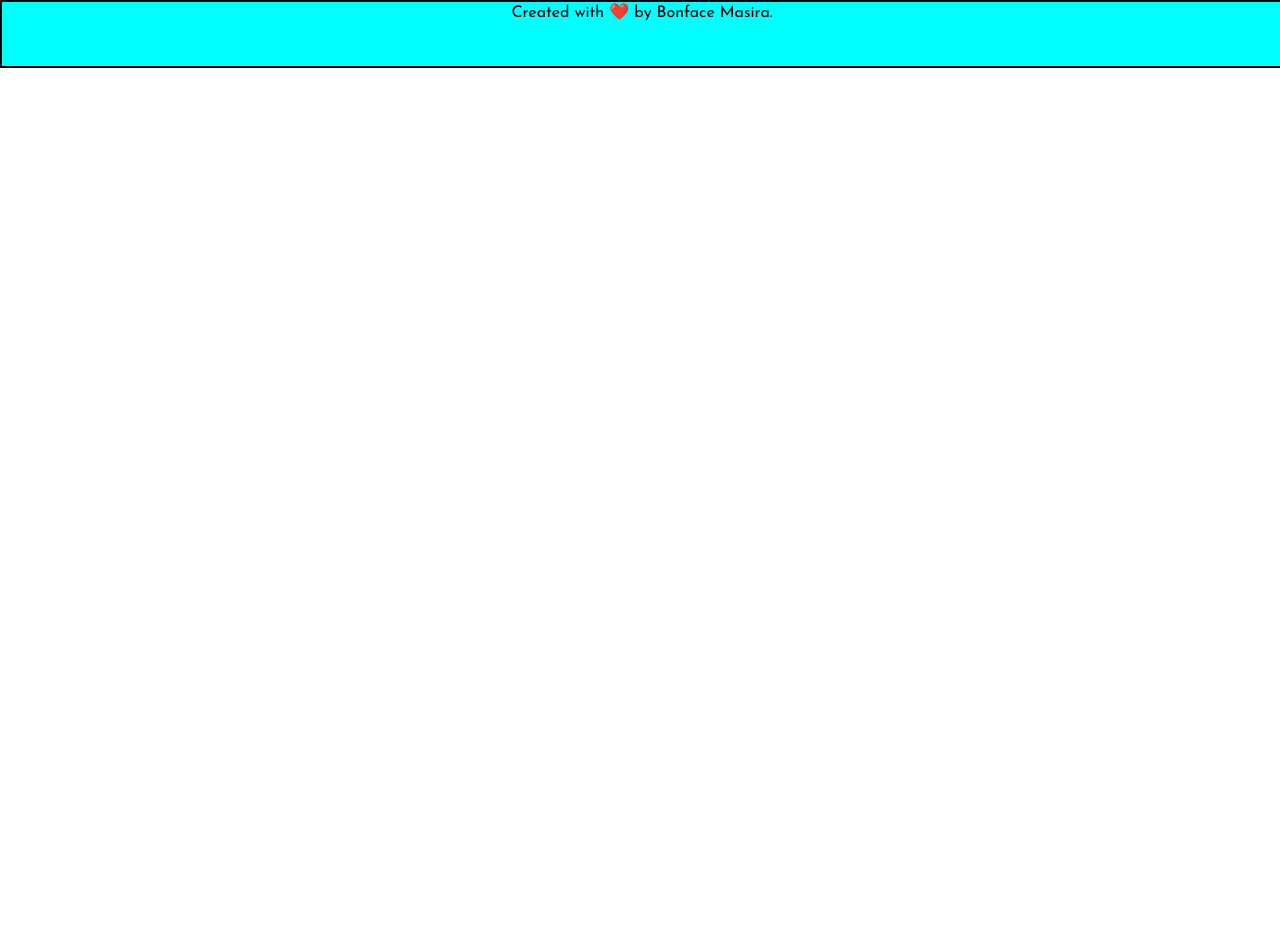
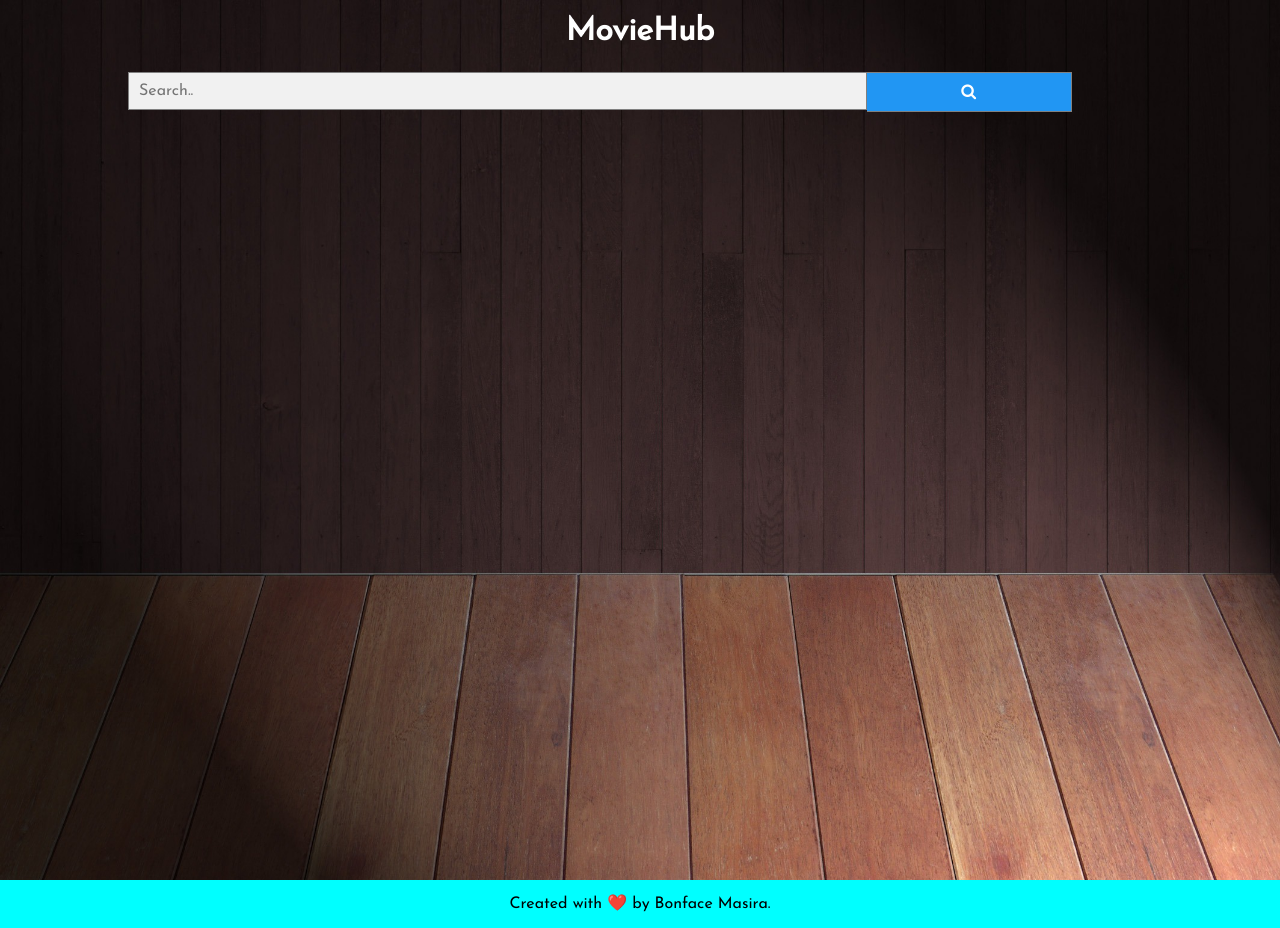
Before and after one commit to bonfacemasira/MovieHub, a plain HTML site: page index.html in a window 1280 px wide. Before the commit the page ends 800 px from the top, so only its background shows below. Drawn offline with Linux system fonts and the light colour scheme.

Commit message:
finalize on html structure and image

```diff
--- a/assets/css/style.css
+++ b/assets/css/style.css
@@ -4,12 +4,69 @@
     font-family: 'Josefin Sans', sans-serif;
 }
 
+/* Container - Main Section */
+body{
+    background-image: url('../images/stage-233084.jpg');
+    background-color: red;
+    background-size: cover;
+    width: 100%;
+    height: 100%;
+}
+
+div#container{
+    width: 80%;
+    min-height: 80%;
+    margin: auto;
+}
+
+div#container> #title >#content > a{
+    text-align: center;
+    text-decoration: none;
+    cursor: pointer;
+    line-height: 4rem;
+    color: white;
+}
+
+#container > #main {
+    width: 100%;
+    height: 100vh;
+}
+
+form.search{
+    margin-top: 0.5rem;
+}
+
+form.search > input[type=text] {
+    padding: 10px;
+    font-size: 1rem;
+    border: 1px solid grey;
+    float: left;
+    width: 70%;
+    background: #f1f1f1;
+  }
+
+  form.search > button {
+    float: left;
+    width: 20%;
+    padding: 10px;
+    background: #2196F3;
+    color: white;
+    font-size: 1rem;
+    border: 1px solid grey;
+    border-left: none;
+    cursor: pointer;
+  }
+
+
+
 /* Footer Section */
 div#footer{
+    margin-top: 0.5rem;
     background-color: aqua;
-    height: 4rem;
+    line-height: 3rem;
     width: 100%;
-    border: 2px solid black;
+    /* bottom: 0%; */
+    position: absolute;
 }
 
 div#footer > div#footerHolder {
--- a/index.html
+++ b/index.html
@@ -7,14 +7,33 @@
     <title>MovieHub</title>
     <link rel="stylesheet" href="./assets/css/style.css">
     <link href="https://fonts.googleapis.com/css2?family=Josefin+Sans&display=swap" rel="stylesheet">
+    <link rel="stylesheet" href="https://cdnjs.cloudflare.com/ajax/libs/font-awesome/4.7.0/css/font-awesome.min.css">
 </head>
 <body>
     <!-- Main section -->
     <div id="container">
         <!-- Header section -->
-        <div id="nav"></div>
+        <div id="title">
+            <div id="content">
+                <a href=""><h1>MovieHub</h1></a>
+            </div>
+        </div>
         <!-- Main content section -->
-        <div id="main"></div>
+        <div id="main">
+            <div id="content">
+                <form class="search" action="">
+                    <input type="text" placeholder="Search.." name="search">
+                    <button type="submit"><i class="fa fa-search"></i></button>
+                </form>
+                <div class="movieContainer">
+                    <div class="movieList">
+                        <div class="moviesRoller">
+                            <div></div><div></div><div></div><div></div><div></div><div></div><div></div><div></div>
+                        </div>
+                    </div>
+                </div>
+            </div>
+        </div>
     </div>
     <!-- Page footer -->
     <div id="footer">
```
Also changed, not shown: assets/images/main.jpg (added), assets/images/stage-233084.jpg (added).
